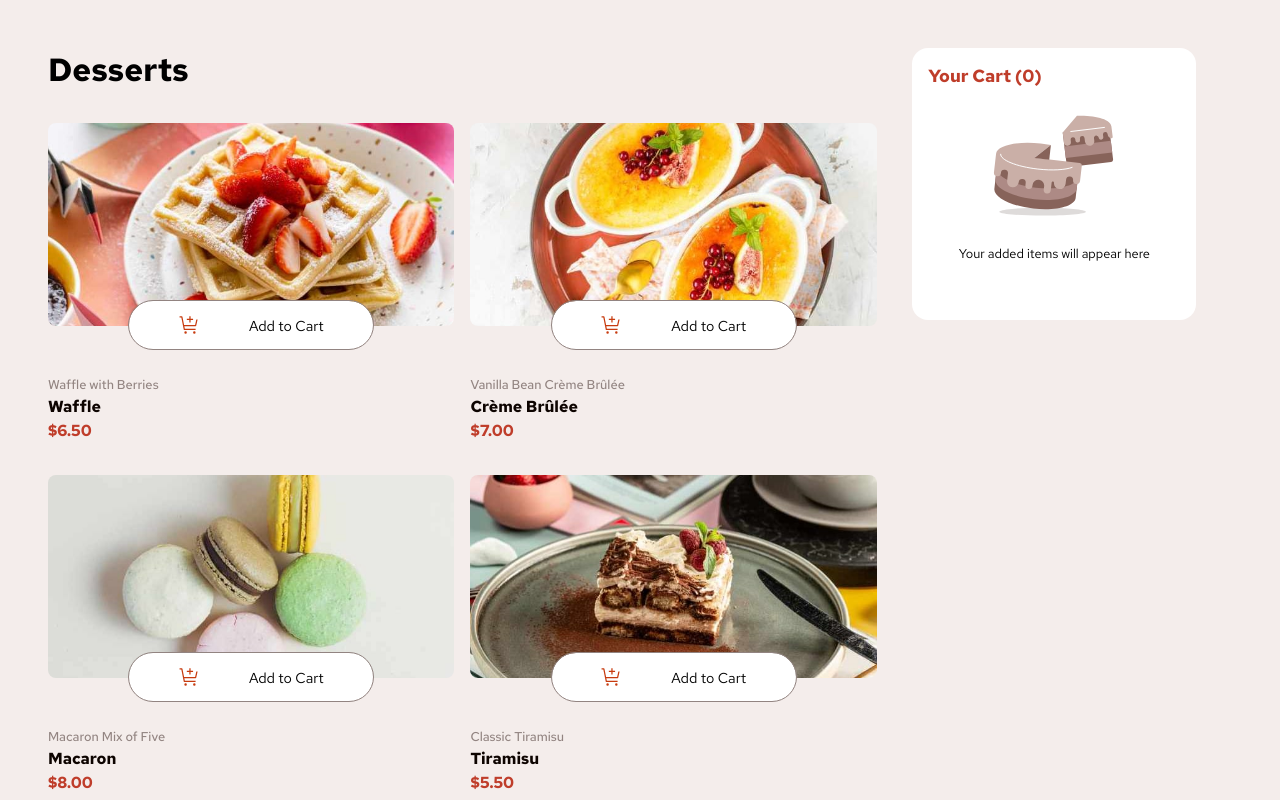
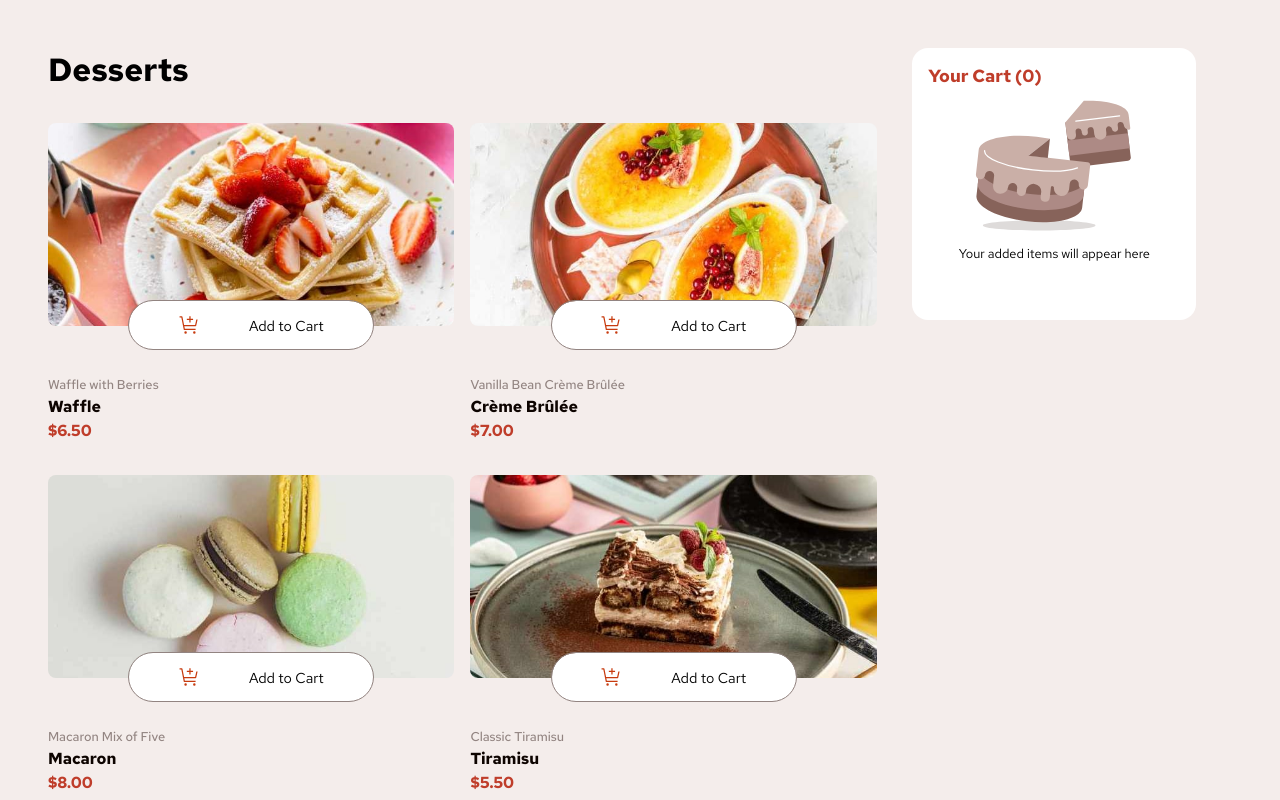
Before and after one commit to Pe-KaY/cart, an Angular app: page / in a window 1280 px wide. In both pictures the pointer is over the picture 1054 px from the left and 166 px from the top of the page. Built offline with nearby package versions, Linux system fonts and the light colour scheme.

Commit message:
adds microinteractions

```diff
--- a/src/app/cart/cart.component.css
+++ b/src/app/cart/cart.component.css
@@ -28,10 +28,14 @@ figure {
   gap: 1rem;
   /* border: 1px solid red; */
 }
+figure:hover > img{
+  transform: scale(1.3);
+}
 img {
   width: 50%;
   margin: auto;
-  /* border: 1px solid green; */
+  transform: scale(1);
+  transition: transform .3s;
 }
 
 p {
--- a/src/app/product-card/product-card.component.css
+++ b/src/app/product-card/product-card.component.css
@@ -16,6 +16,11 @@ figure {
 figure > img {
   width: 100%;
   height: 100%;
+  transform: scale(1);
+  transition: transform .3s;
+}
+figure:hover > img{
+  transform: scale(1.3);
 }
 /* cart button */
 .addtocart {
```
